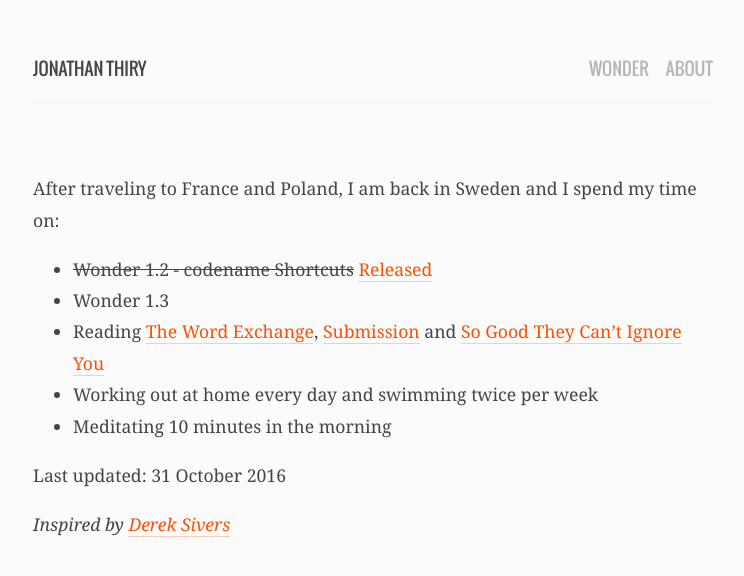
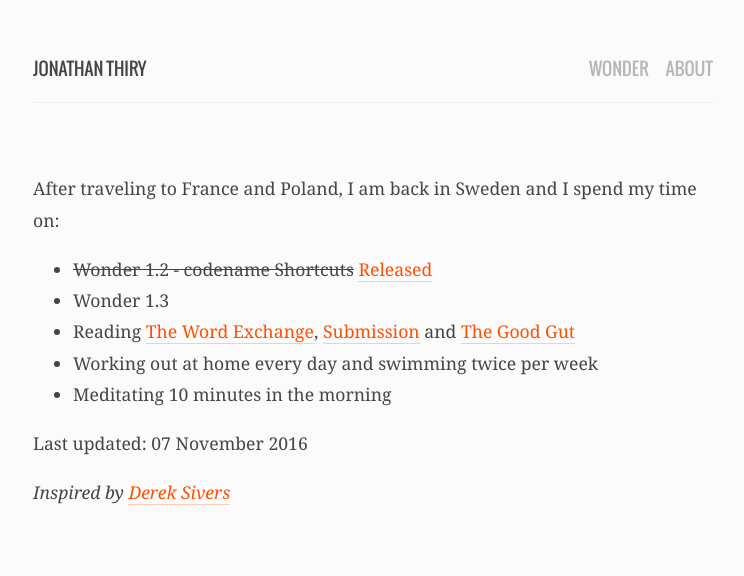
Before and after one commit to jonathanthiry/jonathanthiry.github.com, a Jekyll site: the page built from now.md, in a window 1280 px wide. Shown: the top 576 px of the page, without its empty margins (267-1011 px from the left). Built offline with Jekyll 4.4.1, drawn with Linux system fonts in a browser that asks for light colours.

Commit message:
Update now page

```diff
--- a/now.md
+++ b/now.md
@@ -1,14 +1,14 @@
 ---
 layout: page
 permalink: /now
-date: 2016-10-31
+date: 2016-11-07
 ---
 
 After traveling to France and Poland, I am back in Sweden and I spend my time on:
 
 - ~~Wonder 1.2 - codename Shortcuts~~ [Released](https://itunes.apple.com/us/app/wonder-reader-for-wikipedia/id1050888989?mt=8&at=1010lo2M)
 - Wonder 1.3
-- Reading [The Word Exchange](https://www.amazon.com/Word-Exchange-Novel-Alena-Graedon/dp/0385537654), [Submission](https://www.amazon.com/Submission-Novel-Michel-Houellebecq/dp/1250097347) and [So Good They Can't Ignore You](https://www.amazon.com/Good-They-Cant-Ignore-You/dp/1455509124)
+- Reading [The Word Exchange](https://www.amazon.com/Word-Exchange-Novel-Alena-Graedon/dp/0385537654), [Submission](https://www.amazon.com/Submission-Novel-Michel-Houellebecq/dp/1250097347) and [The Good Gut](https://www.amazon.com/Good-Gut-Taking-Control-Long-term-ebook/dp/B00OZ0TOV2)
 - Working out at home every day and swimming twice per week
 - Meditating 10 minutes in the morning
 
```
